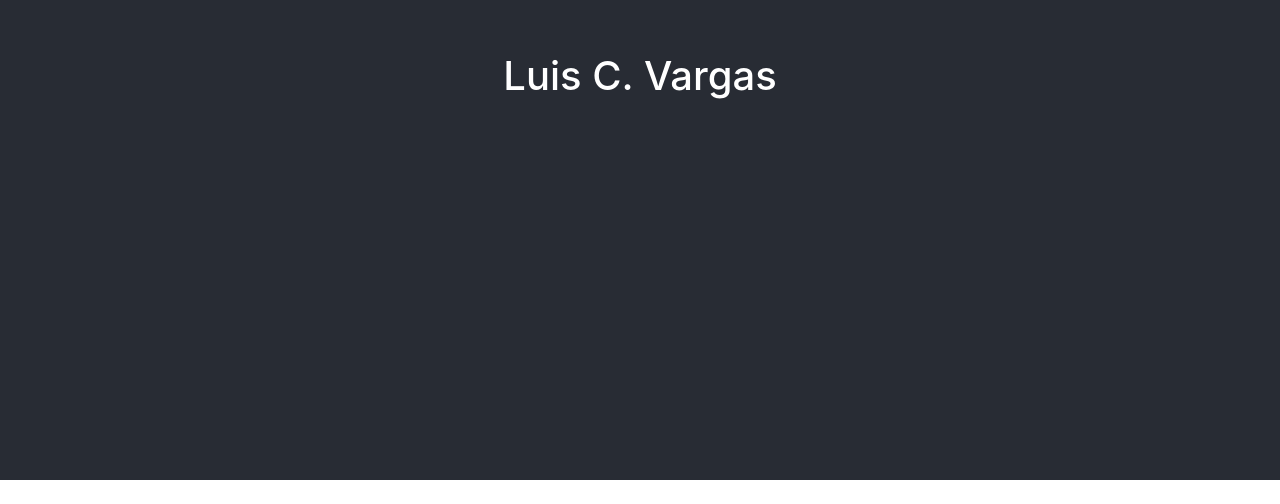
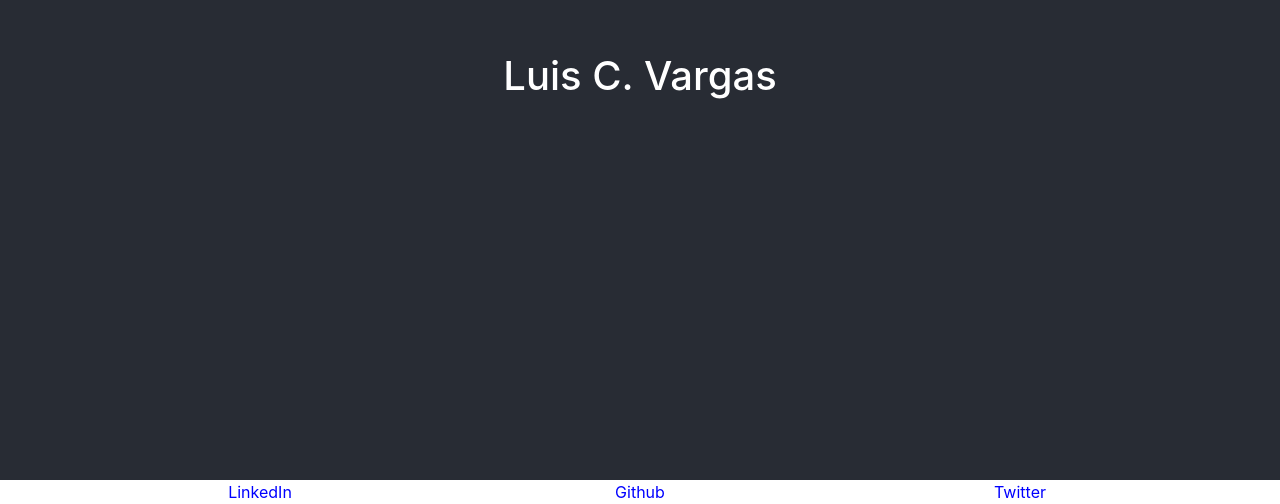
Before and after one commit to luiscvargas/octonion, a React (Create React App) app: page / in a window 1280 px wide. Shown: the part 320-824 px from the top of the page. Before the commit the page ends 800 px from the top, so only its background shows below. Built offline with nearby package versions, Linux system fonts and the light colour scheme.

Commit message:
add basic footer

```diff
--- /dev/null
+++ b/src/components/Footer.js
@@ -0,0 +1,50 @@
+import React, { Component } from 'react';
+import '../styles/App.css';
+import { Container, Row, Col} from 'reactstrap';
+import 'bootstrap/dist/css/bootstrap.min.css';
+
+class Footer extends Component {
+  render() {
+    return (
+        <footer className="App-footer">
+          <Container>
+            <Row>
+                <LinkWithText size="4" url="https://www.linkedin.com/in/luiscvargas/" text="LinkedIn"/>
+                <LinkWithText size="4" url="https://github.com/" text="Github"/>
+                <LinkWithText size="4" url="https://twitter.com" text="Twitter"/>
+            </Row>
+          </Container>
+        </footer>
+    );
+  }
+}
+
+export default Footer;
+
+class LinkWithText extends Component {
+
+  constructor(props){
+    super(props);
+    this.state = {color: "blue"};
+
+    this.onMouseLeave = this.onMouseLeave.bind(this);
+    this.onMouseEnter = this.onMouseEnter.bind(this);
+  }
+  onMouseLeave() {
+    this.setState({color: "blue"});
+  }
+  onMouseEnter() {
+    this.setState({color: "red"});
+  }
+  render() {
+    return (
+      <Col xs={this.state.xs}>
+        <a href={this.props.url} style={{color: this.state.color}}
+          onMouseOut={() => this.onMouseLeave()}
+          onMouseOver={() => this.onMouseEnter()}>
+          {this.props.text}
+        </a>
+    </Col>
+    );
+  }
+}
--- a/src/components/Header.js
+++ b/src/components/Header.js
@@ -1,18 +1,15 @@
 import React, { Component } from 'react';
 import { Button } from 'reactstrap';
-import logo from '../images/logo.svg';
 import '../styles/App.css';
 
 class Header extends Component {
   render() {
     return (
-      <div className="header">
-        <header className="App-header">
-          <h1>
-            Luis C. Vargas
-          </h1>
-        </header>
-      </div>
+      <header className="App-header">
+        <h1>
+          Luis C. Vargas
+        </h1>
+      </header>
     );
   }
 }
--- a/src/containers/App.js
+++ b/src/containers/App.js
@@ -2,6 +2,7 @@ import React, { Component } from 'react';
 import { Button } from 'reactstrap';
 import logo from '../images/logo.svg';
 import Header from '../components/Header';
+import Footer from '../components/Footer';
 import '../styles//App.css';
 
 class App extends Component {
@@ -9,6 +10,7 @@ class App extends Component {
     return (
       <div className="App">
         <Header />
+        <Footer />
       </div>
     );
   }
```
